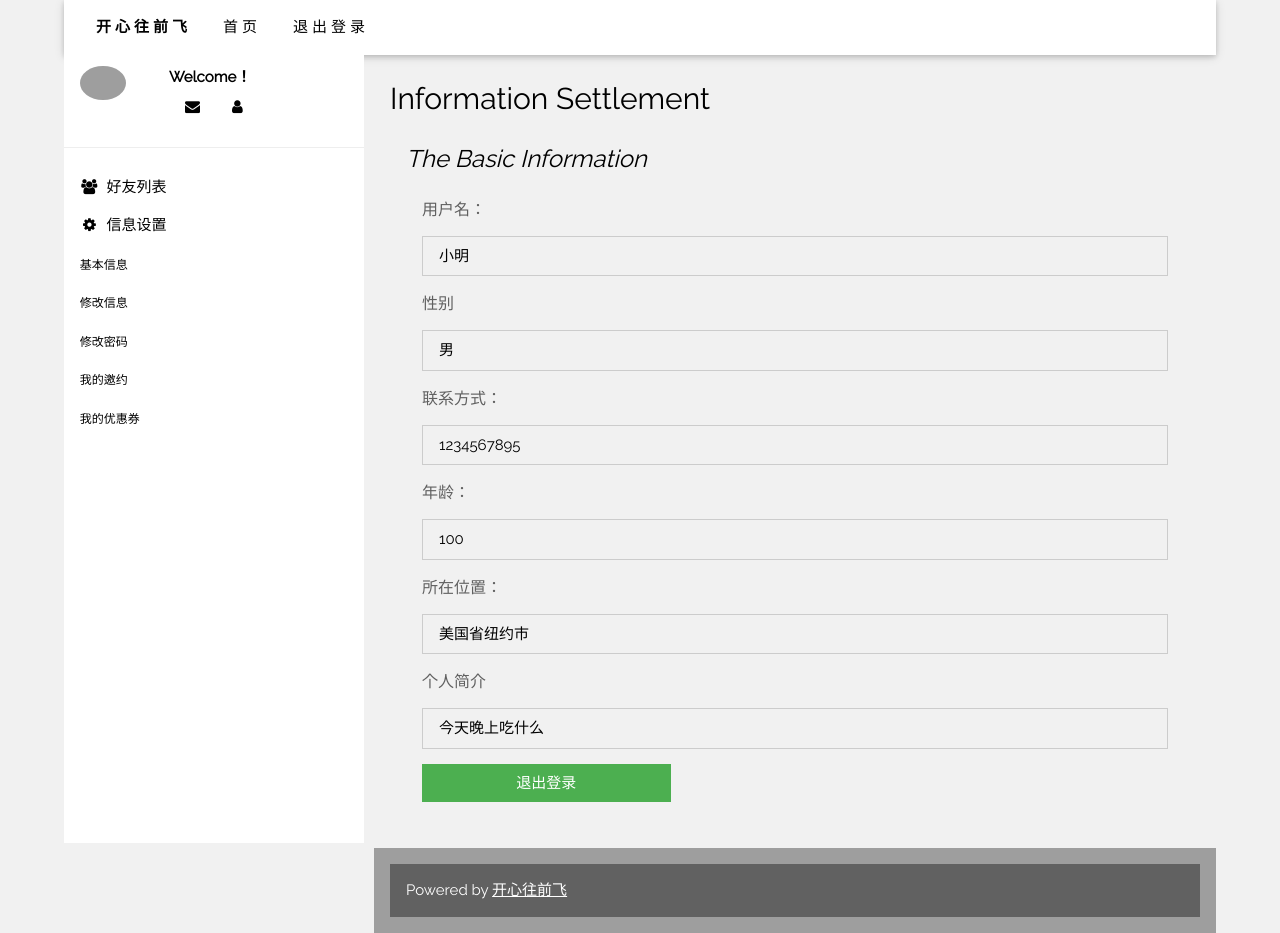
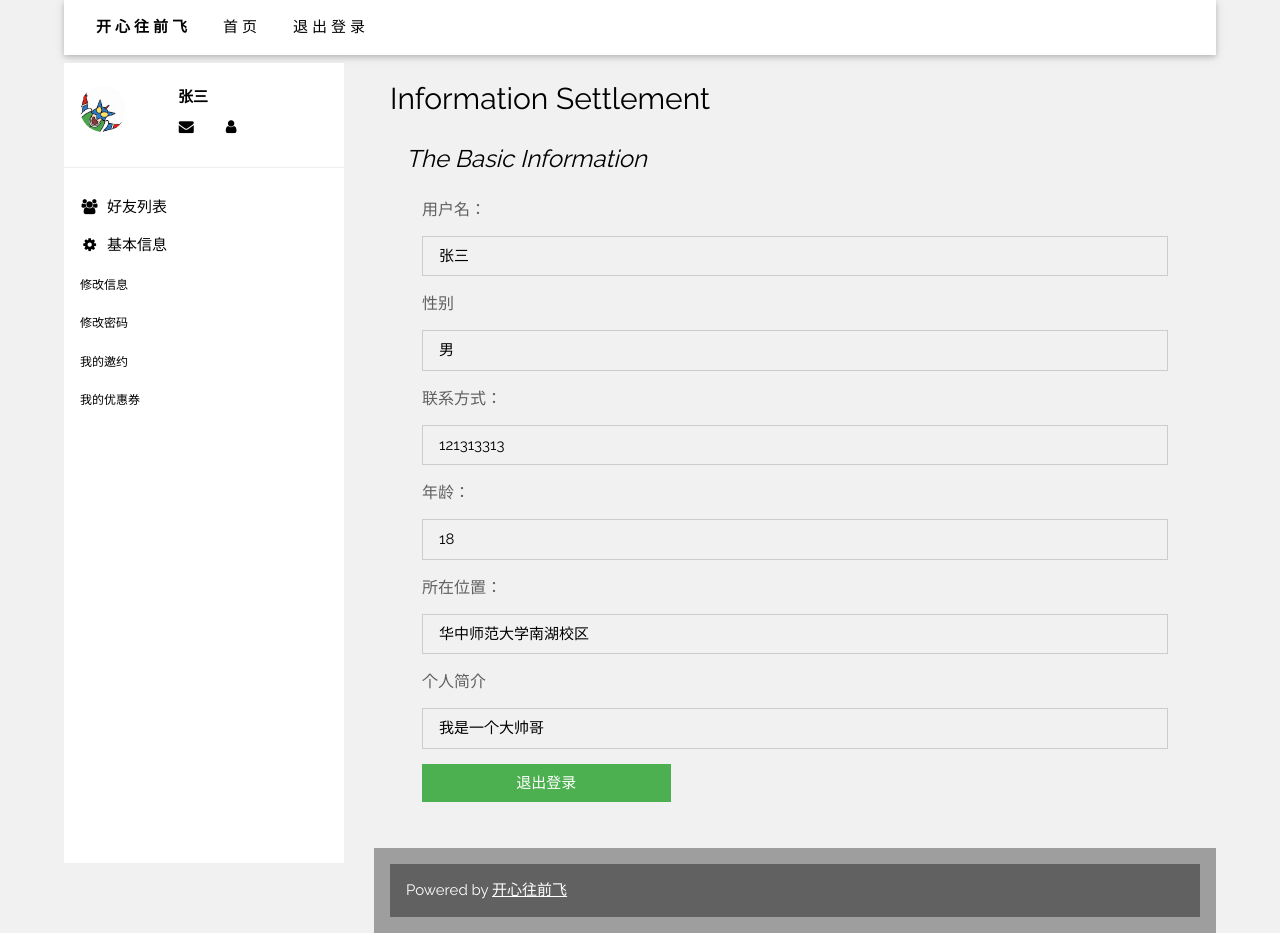
Before and after one commit to dangerous-barbarians/MovieDemo2, a Flask app: page /home in a window 1280 px wide. Run offline with Flask 2, Linux system fonts and the light colour scheme; grey boxes are pictures that could not be loaded.

Commit message:
小改一下个人界面

```diff
--- a/templates/home_page2.html
+++ b/templates/home_page2.html
@@ -1,4 +1,7 @@
 <!DOCTYPE html>
+{#23 退出登录 id tuichudenglu name tuichudenglu
+
+#}
 <html>
 <head>
     <title>信息修改+好友列表</title>
@@ -7,8 +10,12 @@
     <link rel="stylesheet" href="https://www.w3schools.com/w3css/4/w3.css">
     <link rel="stylesheet" href="https://fonts.googleapis.com/css?family=Raleway">
     <link rel="stylesheet" href="https://cdnjs.cloudflare.com/ajax/libs/font-awesome/4.7.0/css/font-awesome.min.css">
-    <style> html, body, h1, h2, h3, h4, h5 { font-family: "Raleway", sans-serif} </style>
+    <script src="../static/js/jquery-1.10.2.min.js"></script>
+    <style> html, body, h1, h2, h3, h4, h5 {
+        font-family: "Raleway", sans-serif
+    } </style>
 </head>
+
 <body class="w3-light-grey">
 <div style="width: 90%;margin-left: 5%">
     <!-- Top container -->
@@ -17,43 +24,46 @@
         <div class="w3-bar w3-white w3-wide w3-padding w3-card">
             <b class="w3-bar-item w3-button">开心往前飞</b>
             <a href="index.html" class="w3-bar-item w3-button">首页</a>
-        <a href="index.html" target="_blank" class="w3-bar-item w3-button">退出登录</a>
+            <a href="index.html" class="w3-bar-item w3-button" id="tuichudenglu" name="tuichudenglu">退出登录</a>
         </div>
     </div>
 
     <!-- Sidebar/menu -->
-<nav class="w3-sidebar w3-collapse w3-white w3-animate-left" style="z-index:3;width:300px;" id="mySidebar"><br>
+    <nav class="w3-sidebar w3-collapse w3-white w3-animate-left" style="z-index:3;width:280px;margin-top: 20px" id="mySidebar"><br>
         <div class="w3-container w3-row">
             <div class="w3-col s4">
-            <img src="https://ts3.cn.mm.bing.net/th?id=OIP-C.9ZZva98r3IDj01xEtOOHbQAAAA&w=250&h=250&c=8&rs=1&qlt=90&o=6&dpr=1.25&pid=3.1&rm=2"
-                 class="w3-circle w3-margin-right" style="width:46px">
+                <img src="../static/img/touxiang_1.jpg" class="w3-circle w3-margin-right" style="width:46px">
             </div>
             <div class="w3-col s8 w3-bar">
-            <span><strong>Welcome！</strong></span><br>
-            <a href="#" class="w3-bar-item w3-button"><i class="fa fa-envelope"></i></a>
+                <span><strong>&nbsp;&nbsp;&nbsp;&nbsp;{{ data['name'] }}</strong></span><br>
+                <a href="/chat_room" class="w3-bar-item w3-button"><i class="fa fa-envelope"></i></a>
                 <a href="#" class="w3-bar-item w3-button"><i class="fa fa-user"></i></a>
             </div>
         </div>
         <hr>
-
         <div class="w3-bar-block">
-        <a href="#" class="w3-bar-item w3-button w3-padding-16 w3-hide-large w3-dark-grey w3-hover-black"
-           onclick="w3_close()" title="close menu"><i class="fa fa-remove fa-fw"></i>  Close Menu</a>
+            {#  <a href="#" class="w3-bar-item w3-button w3-padding-16 w3-hide-large w3-dark-grey w3-hover-black"#}
+            {#   onclick="w3_close()" title="close menu"><i class="fa fa-remove fa-fw"></i>  Close Menu</a>#}
             <button class="w3-bar-item w3-button tablink w3-white" onclick="openCity(event, '好友')"><i
                     class="fa fa-users fa-fw"></i>  好友列表
             </button>
             <button class="w3-bar-item w3-button tablink w3-white" onclick="openCity(event, '基本信息')"><i
-                class="fa fa-cog fa-fw"></i>  信息设置
+                    class="fa fa-cog fa-fw"></i>  基本信息
             </button>
-        <button class="w3-bar-item w3-button tablink w3-white" onclick="openCity(event, '基本信息')"><small>基本信息</small>
+            {# <button class="w3-bar-item w3-button tablink w3-white" onclick="openCity(event, '基本信息')">#}
+            {#   <small>基本信息</small>#}
             </button>
-        <button class="w3-bar-item w3-button tablink w3-white" onclick="openCity(event, '修改信息')"><small>修改信息</small>
+            <button class="w3-bar-item w3-button tablink w3-white" onclick="openCity(event, '修改信息')">
+                <small>修改信息</small>
             </button>
-        <button class="w3-bar-item w3-button tablink w3-white" onclick="openCity(event, '修改密码')"><small>修改密码</small>
+            <button class="w3-bar-item w3-button tablink w3-white" onclick="openCity(event, '修改密码')">
+                <small>修改密码</small>
             </button>
-        <button class="w3-bar-item w3-button tablink w3-white" onclick="openCity(event, '我的邀约')"><small>我的邀约</small>
+            <button class="w3-bar-item w3-button tablink w3-white" onclick="openCity(event, '我的邀约')">
+                <small>我的邀约</small>
             </button>
-        <button class="w3-bar-item w3-button tablink w3-white" onclick="openCity(event, '我的优惠券')"><small>我的优惠券</small>
+            <button class="w3-bar-item w3-button tablink w3-white" onclick="openCity(event, '我的优惠券')">
+                <small>我的优惠券</small>
             </button>
             <br><br>
         </div>
@@ -66,10 +76,6 @@
     <!-- !PAGE CONTENT! -->
     <div class="w3-main" style="margin-left:300px;margin-top:43px;">
 
-    <!-- Header
-    <header class="w3-container" style="padding-top:22px">
-      <h5><b><i class="fa fa-dashboard"></i> My Friends</b></h5>
-    </header> -->
         <br>
 
         <div style="margin-left:10px">
@@ -163,36 +169,36 @@
             </div>
             <!-- 好友列表end -->
 
-        <!-- 基本信息 +信息设置 -->
+            <!-- 基本信息 -->
             <div id="基本信息" class="w3-container city">
                 <h2>Information Settlement</h2>
                 <div class="w3-container">
                     <h3><i>The Basic Information</i></h3>
+                    <div class="w3-container" id="contact">
+                        <form>
+                            <h6 class="w3-opacity">用户名：</h6>
+                            <p contenteditable="true" class="w3-border w3-padding">{{ data['name'] }}</p>
+                            <h6 class="w3-opacity">性别</h6>
+                            <p contenteditable="true" class="w3-border w3-padding">{{ data['sex'] }}</p>
+                            <h6 class="w3-opacity">联系方式：</h6>
+                            <p contenteditable="true" class="w3-border w3-padding">{{ data['phone'] }}</p>
+                            <h6 class="w3-opacity">年龄：</h6>
+                            <p contenteditable="true" class="w3-border w3-padding">{{ data['age'] }}</p>
+                            <h6 class="w3-opacity">所在位置：</h6>
+                            <p contenteditable="true" class="w3-border w3-padding">{{ data['adderss'] }}</p>
+                            <h6 class="w3-opacity">个人简介</h6>
+                            <p contenteditable="true" class="w3-border w3-padding">{{ data['breif'] }}</p>
 
-                <div class="w3-container" id="contact">
-
-                    <form action="/action_page.php" target="_blank">
-                        <h6 class="w3-opacity">用户名：</h6>
-                        <p contenteditable="true" class="w3-border w3-padding">小明</p>
-                        <h6 class="w3-opacity">性别</h6>
-                        <p contenteditable="true" class="w3-border w3-padding">男</p>
-                        <h6 class="w3-opacity">联系方式：</h6>
-                        <p contenteditable="true" class="w3-border w3-padding">1234567895</p>
-                        <h6 class="w3-opacity">年龄：</h6>
-                        <p contenteditable="true" class="w3-border w3-padding">100</p>
-                        <h6 class="w3-opacity">所在位置：</h6>
-                        <p contenteditable="true" class="w3-border w3-padding">美国省纽约市</p>
-                        <h6 class="w3-opacity">个人简介</h6>
-                        <p contenteditable="true" class="w3-border w3-padding">今天晚上吃什么</p>
-
-                        <button type="logout" class="w3-button w3-green w3-third ">退出登录</button>
+                            <button type="button" class="w3-button w3-green w3-third " href="/index"
+                                    id="tuichudenglu" name="tuichudenglu">退出登录
+                            </button>
                         </form>
                     </div>
                     <br>
                     <br>
                 </div>
             </div>
-        <!-- 基本信息 +信息设置 end-->
+            <!-- 基本信息 end-->
 
             <!-- 修改信息 -->
             <div id="修改信息" class="w3-container city" style="display:none">
@@ -201,20 +207,34 @@
                     <h3><i>Modify the Information</i></h3>
 
                     <div class="w3-container" id="contact">
-                    <form action="/action_page.php" target="_blank">
+                        <form method="post">
                             <h6 class="w3-opacity">用户名：（不可修改）</h6>
-                        <p contenteditable="true" class="w3-border w3-padding">小明 </p>
-                        <p>性别：<input class="w3-input w3-border" type="text" placeholder="Sex" required name="Sex"></p>
-                        <p>联系方式：<input class="w3-input w3-border" type="text" placeholder="Phone Number" required
-                                       name="Phone Number"></p>
-                        <p>年龄<input class="w3-input w3-border" type="text" placeholder="Age" required name="Age"></p>
-                        <p>所在位置<input class="w3-input w3-border" type="text" placeholder="Address" required
-                                      name="Address"></p>
-                        <p>个人简介<input class="w3-input w3-border" type="text" placeholder="Self-introduction" required
-                                      name="Self-introduction"></p>
-                        <p>头像<input class="w3-input w3-border" type="text" placeholder="Selfie" required name="Selfie">
-                        </p>
-                        <button type="submit" class="w3-button w3-green w3-third ">Submit</button>
+                            <p contenteditable="true" class="w3-border w3-padding">{{ data['name'] }}</p>
+
+                            <h6 class="w3-opacity">性别：</h6>
+                            <input class="w3-input w3-border" type="text" placeholder="Sex"  name="Sex" id="Sex">
+
+                            <h6 class="w3-opacity">联系方式：</h6>
+                            <input class="w3-input w3-border" type="text" placeholder="Phone Number"  id="Phone_Number"
+                                   name="Phone_Number">
+
+                            <h6 class="w3-opacity">年龄：</h6>
+                            <input class="w3-input w3-border" type="text" placeholder="Age"  name="Age" id="Age">
+
+                            <h6 class="w3-opacity">所在位置：</h6>
+                            <input class="w3-input w3-border" type="text" placeholder="Address"  name="Address" id="Address">
+
+                            <h6 class="w3-opacity">个人简介：</h6>
+                            <input class="w3-input w3-border" type="text" placeholder="Self-introduction"  id="Self_introduction"
+                                   name="Self_introduction">
+
+                            <h6 class="w3-opacity">头像：</h6>
+                            <input class="w3-input w3-border" type="text" placeholder="Selfie"  name="Selfie" id="Selfie">
+                            <br>
+                            <div>
+                                <button type="button" class="w3-button w3-blue w3-third " id="Cancel" name="Cancel">Cancel</button>
+                                <button type="button" class="w3-button w3-green w3-third " id="Submit" name="Submit">Submit</button>
+                            </div>
                         </form>
                     </div>
                     <br>
@@ -230,8 +250,10 @@
                     <h3><i>Change The Password</i></h3>
                     <div class="w3-container" id="contact">
                         <form action="/action_page.php" target="_blank">
-                        <p>旧密码：<input class="w3-input w3-border" type="text" placeholder="（必填）" required name="旧密码"></p>
-                        <p>新密码：<input class="w3-input w3-border" type="text" placeholder="（必填）" required name="新密码"></p>
+                            <p>旧密码：<input class="w3-input w3-border" type="text" placeholder="（必填）" required name="旧密码">
+                            </p>
+                            <p>新密码：<input class="w3-input w3-border" type="text" placeholder="（必填）" required name="新密码">
+                            </p>
                             <p>确认新密码：<input class="w3-input w3-border" type="text" placeholder="（必填 请再次输入新密码）" required
                                             name="确认新密码"></p>
                             <button type="submit" class="w3-button w3-green w3-third ">Submit</button>
@@ -242,7 +264,6 @@
                 </div>
             </div>
             <!-- 修改密码 end-->
-
 
             <!-- 我的邀约-->
             <div id="我的邀约" class="w3-container city" style="display:none">
@@ -324,7 +345,7 @@
             <!-- Footer -->
             <footer class="w3-container w3-padding-16 w3-grey">
                 <div class="w3-container w3-dark-grey">
-                <p> Powered by <a href="https://www.w3schools.com/w3css/default.asp" target="_blank">开心往前飞</a></p>
+                    <p> Powered by <a href="/fly" target="_blank">开心往前飞</a></p>
                 </div>
             </footer>
 
@@ -333,6 +354,7 @@
     </div>
 </div>
 </body>
+<!-- 这是模板要用的方法-->
 <script>
     // Get the Sidebar
     var mySidebar = document.getElementById("mySidebar");
@@ -372,4 +394,43 @@
         evt.currentTarget.className += " w3-red";
     }
 </script>
+<!-- 有功能的方法-->
+<!-- 修改信息的方法-->
+<script type="text/javascript">
+    $(document).ready(function () {
+        $('#Submit').on('click', function () {
+            let touxiang = $('#Selfie').val();
+            let phone = $('#Phone_Number').val();
+            let age = $('#Age').val();
+            let sex = $('#Sex').val();
+            let address = $('#Address').val();
+            let brief = $('#Self_introduction').val();
+            $.ajax({
+                type: "POST",
+                dataType: "json",
+                url: '/xiugaixinxi',
+                data: {
+                    'head_portrait': touxiang,
+                    'gender': sex,
+                    'age': age,
+                    'self_introduction': brief,
+                    'current_address': address,
+                    'phone_number': phone
+                },
+                success: function (flag) {
+                    alert(flag);
+                    $(location).attr("href", "home")
+                }
+            })
+        })
+        $('#Cancel').on('click', function () {
+            $('#Selfie').val("");
+            $('#Phone_Number').val("");
+            $('#Age').val("");
+            $('#Sex').val("");
+            $('#Address').val("");
+            $('#Self_introduction').val("");
+        })
+    })
+</script>
 </html>
--- a/templates/index.html
+++ b/templates/index.html
@@ -6,6 +6,7 @@
     <meta charset="UTF-8">
     <meta name="viewport" content="width=device-width, initial-scale=1">
     <link rel="stylesheet" href="https://www.w3schools.com/w3css/4/w3.css">
+    <script src="../static/js/jquery-1.10.2.min.js"></script>
 </head>
 <body>
 
```
Also changed, not shown: static/img/touxiang_1.jpg (added). Lines whose indentation alone changed are shown as unchanged.
